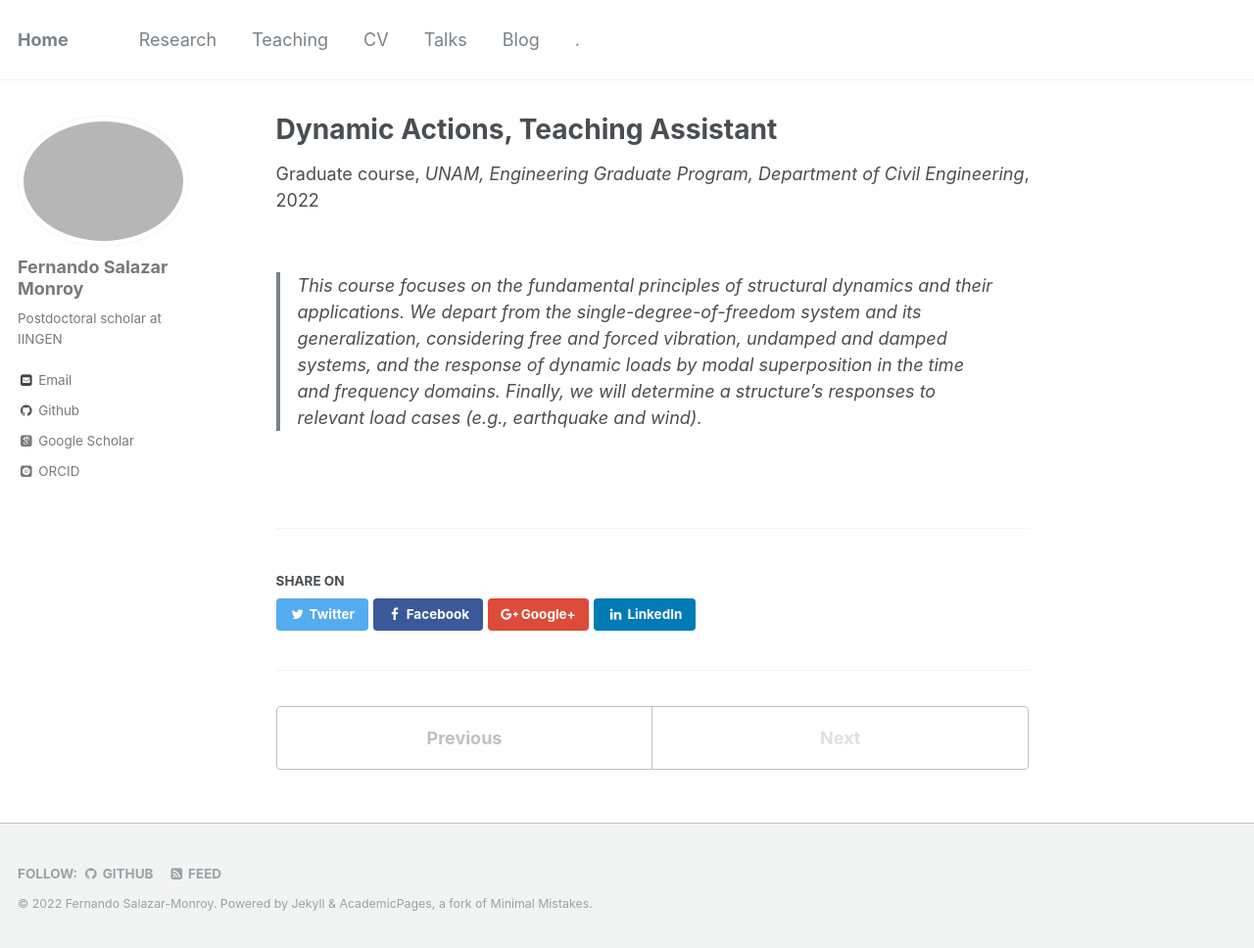
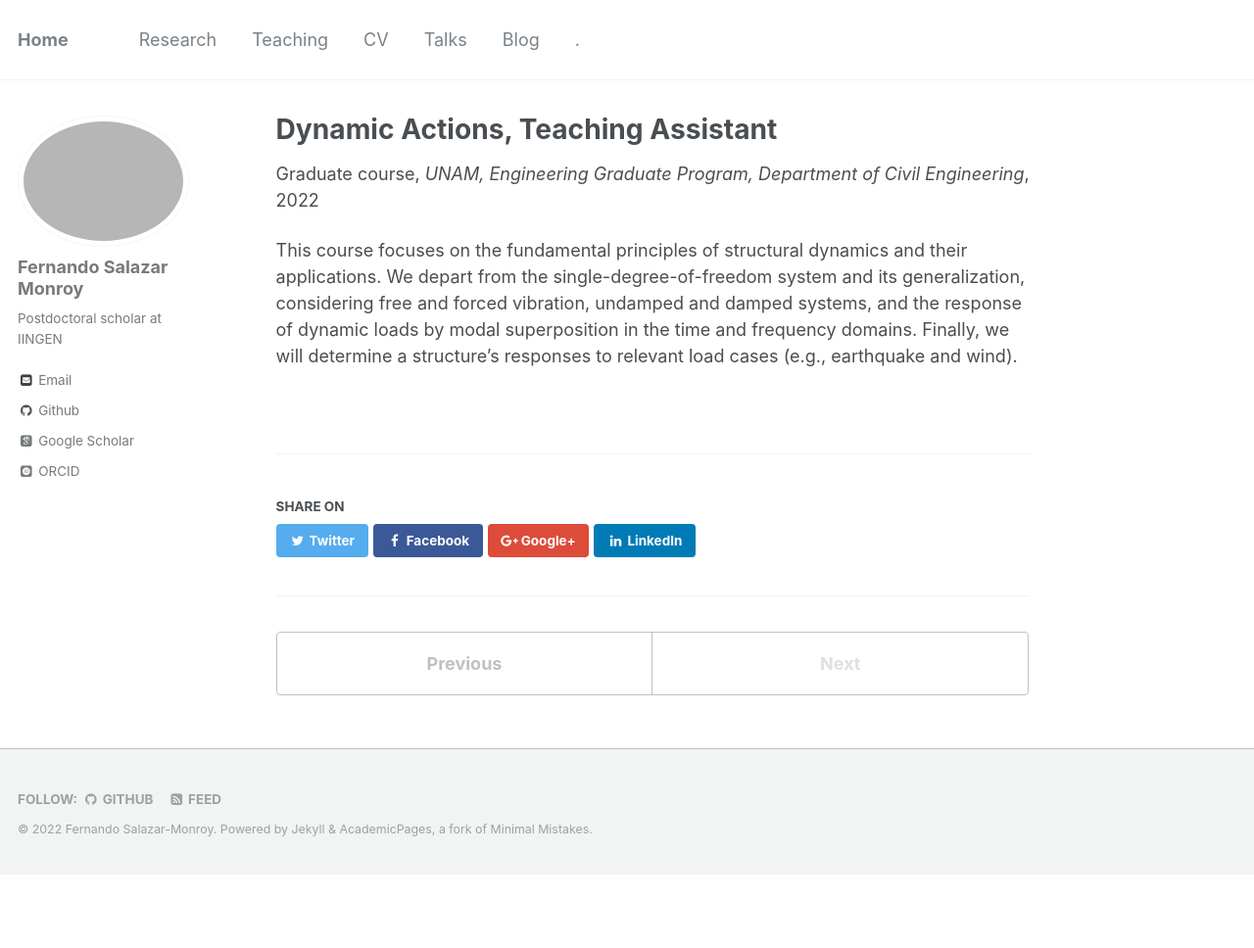
Before and after one commit to Edifesamo14/dr.surimi, a Jekyll site: the page built from _teaching/102_dyn_acts.md, in a window 1280 px wide and 968 px high. Shown: the whole window at 98% size. Built offline with Jekyll 4.4.1, drawn with Linux system fonts in a browser that asks for light colours; some web fonts are replaced.

Commit message:
Update 102_dyn_acts.md

```diff
--- a/_teaching/102_dyn_acts.md
+++ b/_teaching/102_dyn_acts.md
@@ -7,4 +7,5 @@ venue: "UNAM, Engineering Graduate Program, Department of Civil Engineering"
 date: 2022-02-01
 location: "Mexico City, Mexico"
 ---
-> This course focuses on the fundamental principles of structural dynamics and their applications. We depart from the single-degree-of-freedom system and its generalization, considering free and forced vibration, undamped and damped systems, and the response of dynamic loads by modal superposition in the time and frequency domains. Finally, we will determine a structure’s responses to relevant load cases (e.g., earthquake and wind).
+
+This course focuses on the fundamental principles of structural dynamics and their applications. We depart from the single-degree-of-freedom system and its generalization, considering free and forced vibration, undamped and damped systems, and the response of dynamic loads by modal superposition in the time and frequency domains. Finally, we will determine a structure’s responses to relevant load cases (e.g., earthquake and wind).
```
